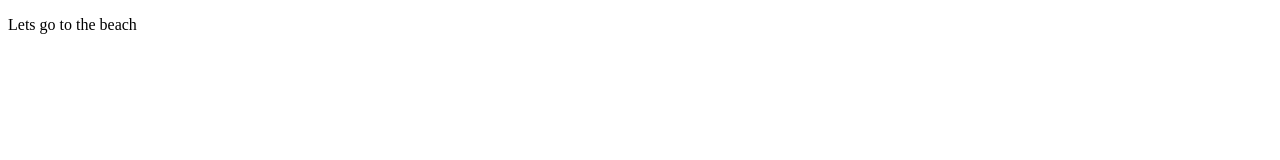
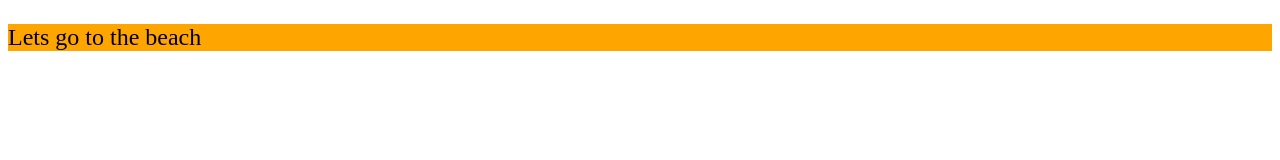
Before and after one commit to MrBenJ/learning-git-with-tre, a plain HTML site: page index.html in a window 1280 px wide. Drawn offline with Linux system fonts and the light colour scheme.

Commit message:
Added awesome css

```diff
--- a/index.html
+++ b/index.html
@@ -1,6 +1,7 @@
 <!DOCTYPE html>
     <head>
         <title>My Page</title>
+        <link rel="stylesheet" type="text/css" href="main.css" />
     </head>
     <body>
 <p>Lets go to the beach</p>
--- /dev/null
+++ b/main.css
@@ -0,0 +1,4 @@
+p {
+    background-color: orange;
+    font-size: 24px;
+}
```
